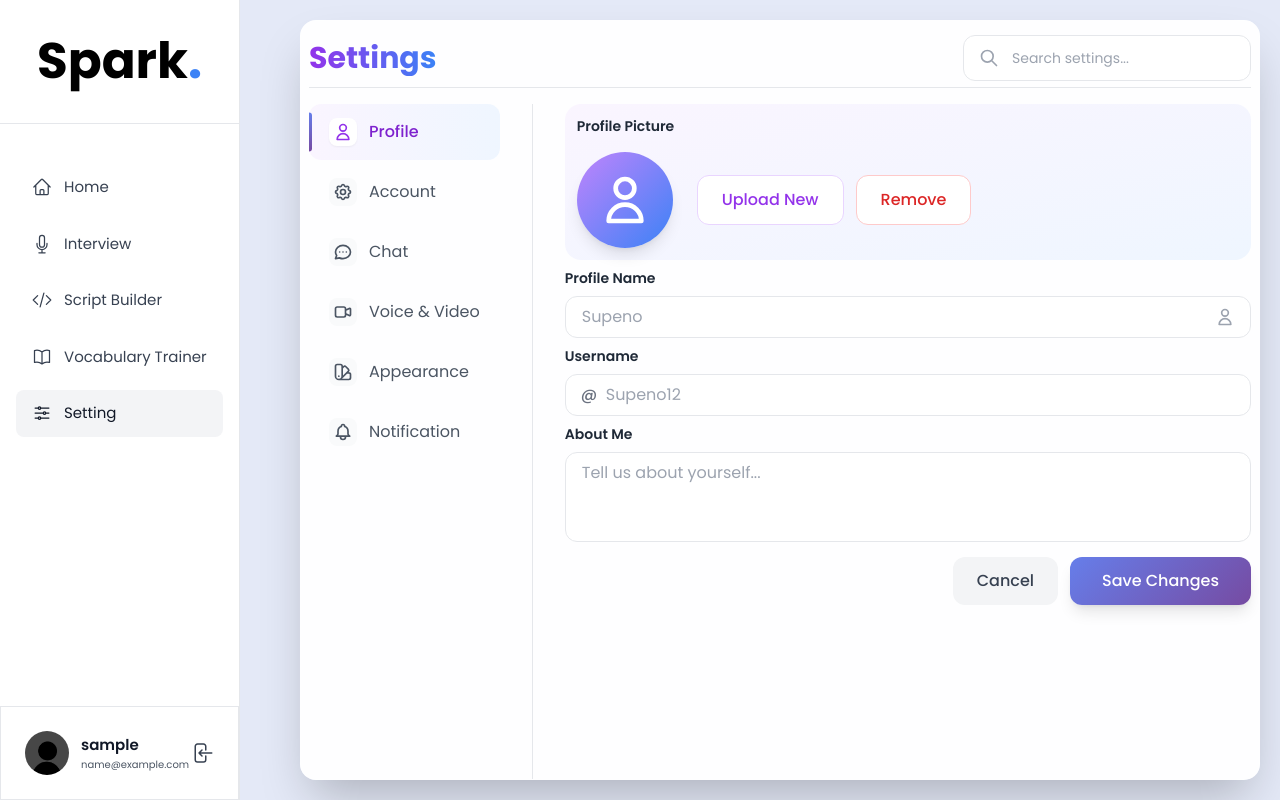
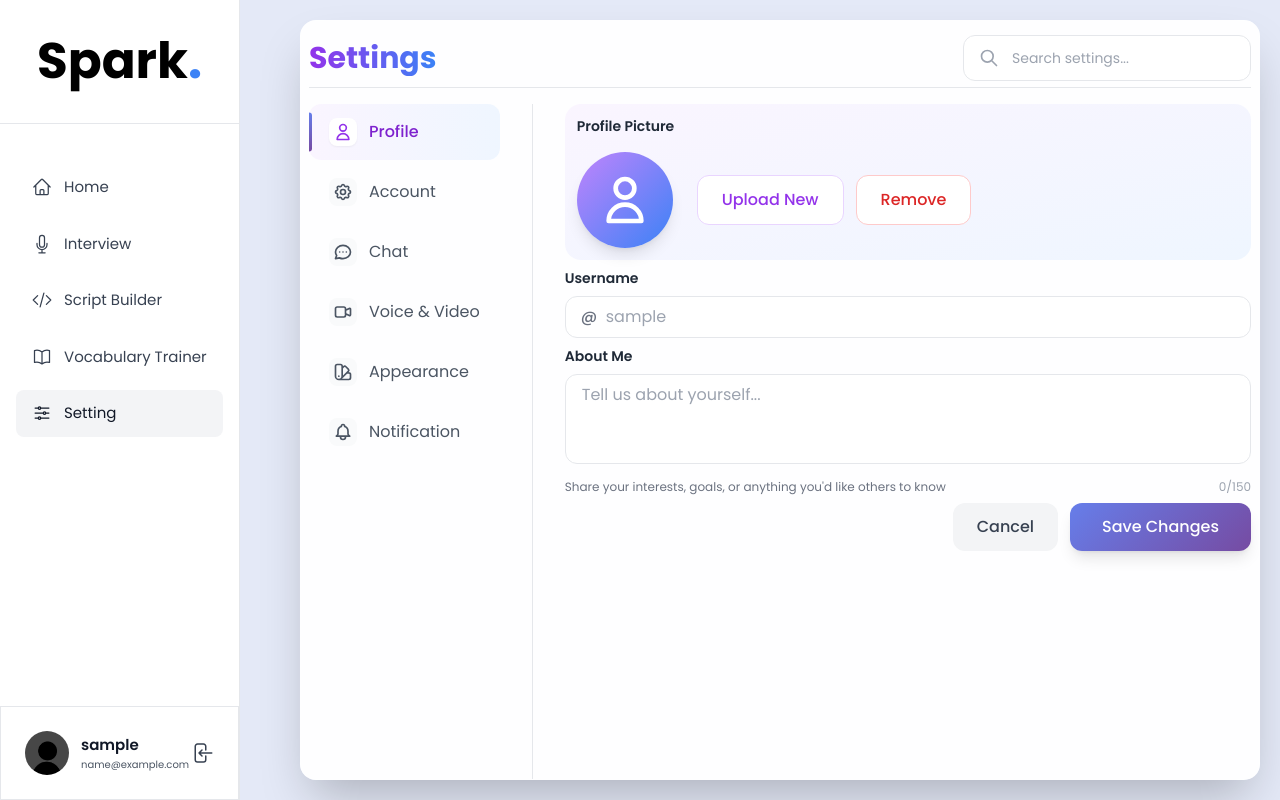
Before and after one commit to Ouxvre/Spark, a PHP site: page /views/setting.php in a window 1280 px wide. Run offline with PHP 8.4, Linux system fonts and the light colour scheme; the visitor is signed in with stand-in values (Sample User, id 1); some libraries are stand-ins or nearby versions.

Commit message:
perbaikan sedikit di setting.php

```diff
--- a/frontend/public/views/setting.php
+++ b/frontend/public/views/setting.php
@@ -1,5 +1,14 @@
 <?php
 include(__DIR__ . '/../../../backend/include/check_login.php');
+include(__DIR__ . '../../../../config/konfig.php');
+
+$userId = $_SESSION['user_id'];
+$stmt = $conn->prepare("SELECT username, bio, avatar_url FROM users WHERE id = ?");
+$stmt->bind_param("i", $userId);
+$stmt->execute();
+$result = $stmt->get_result();
+$user = $result->fetch_assoc();
+$stmt->close();
 
 $current_page = basename($_SERVER['PHP_SELF']);
 ?>
@@ -182,61 +191,135 @@ $current_page = basename($_SERVER['PHP_SELF']);
 
                 <!-- Right content -->
                 <section class="flex-1">
-                    <form action="#" method="POST" class="space-y-2">
+                    <form action="../../../backend/models/update_profil.php" enctype="multipart/form-data" method="POST" class="space-y-2">
                         <!-- Profile Picture -->
                         <div class="bg-gradient-to-br from-purple-50 to-blue-50 rounded-2xl p-3">
                             <label class="block text-sm font-semibold text-gray-800 mb-4 z-100">Profile Picture</label>
                             <div class="flex flex-col sm:flex-row items-center gap-6">
-                                <div class="profile-avatar w-24 h-24 rounded-full bg-gradient-to-br from-purple-400 to-blue-500 flex items-center justify-center text-white shadow-lg relative z-0">
-                                    <svg xmlns="http://www.w3.org/2000/svg" class="w-14 h-14" fill="none" viewBox="0 0 24 24" stroke="currentColor">
-                                        <path stroke-linecap="round" stroke-linejoin="round" stroke-width="2" d="M16 7a4 4 0 11-8 0 4 4 0 018 0zM12 14a7 7 0 00-7 7h14a7 7 0 00-7-7z" />
-                                    </svg>
+                                <!-- Avatar -->
+                                <div class="profile-avatar w-24 h-24 rounded-full bg-gradient-to-br from-purple-400 to-blue-500 flex items-center justify-center text-white shadow-lg relative z-0 overflow-hidden">
+                                    <?php if (!empty($user['avatar_url']) && file_exists(__DIR__ . '/../../../uploads/avatars/' . $user['avatar_url'])): ?>
+                                        <img id="avatarPreview" src="<?php echo '../../../uploads/avatars/' . htmlspecialchars($user['avatar_url']); ?>"
+                                            alt="Avatar" class="w-full h-full object-cover rounded-full">
+                                    <?php else: ?>
+                                        <svg id="defaultAvatar" xmlns="http://www.w3.org/2000/svg" class="w-14 h-14" fill="none" viewBox="0 0 24 24" stroke="currentColor">
+                                            <path stroke-linecap="round" stroke-linejoin="round" stroke-width="2"
+                                                d="M16 7a4 4 0 11-8 0 4 4 0 018 0zM12 14a7 7 0 00-7 7h14a7 7 0 00-7-7z" />
+                                        </svg>
+                                    <?php endif; ?>
                                 </div>
+
+                                <!-- Buttons -->
                                 <div class="flex flex-col sm:flex-row gap-3">
-                                    <button type="button" class="px-6 py-3 bg-white text-purple-600 rounded-xl font-medium hover:shadow-lg transition border border-purple-200 hover:bg-purple-50">
+                                    <!-- Upload Button (trigger input file) -->
+                                    <button type="button" id="uploadBtn" class="px-6 py-3 bg-white text-purple-600 rounded-xl font-medium hover:shadow-lg transition border border-purple-200 hover:bg-purple-50">
                                         Upload New
                                     </button>
-                                    <button type="button" class="px-6 py-3 bg-white text-red-600 rounded-xl font-medium hover:shadow-lg transition border border-red-200 hover:bg-red-50">
+
+                                    <!-- Remove Button -->
+                                    <button type="button" id="removeBtn" class="px-6 py-3 bg-white text-red-600 rounded-xl font-medium hover:shadow-lg transition border border-red-200 hover:bg-red-50">
                                         Remove
                                     </button>
                                 </div>
+
+                                <!-- Hidden Input for File -->
+                                <input type="file" name="avatar" id="avatarInput" accept="image/*" class="hidden" />
+                                <input type="hidden" name="remove_avatar" id="removeAvatar" value="0" />
                             </div>
-                            <!-- <p class="text-xs text-gray-500 mt-4">Recommended: Square image, at least 400x400px</p> -->
                         </div>
 
-                        <!-- Profile Name -->
-                        <div>
-                            <label for="profileName" class="block text-sm font-semibold text-gray-800 mb-2">Profile Name</label>
-                            <div class="relative">
-                                <input id="profileName" name="profileName" type="text" placeholder="Supeno"
-                                    class="input-field w-full px-4 py-2 border border-gray-200 rounded-xl focus:outline-none focus:ring-2 focus:ring-purple-500 focus:border-transparent" />
-                                <svg xmlns="http://www.w3.org/2000/svg" class="h-5 w-5 absolute right-4 top-1/2 -translate-y-1/2 text-gray-400" fill="none" viewBox="0 0 24 24" stroke="currentColor">
-                                    <path stroke-linecap="round" stroke-linejoin="round" stroke-width="2" d="M16 7a4 4 0 11-8 0 4 4 0 018 0zM12 14a7 7 0 00-7 7h14a7 7 0 00-7-7z" />
-                                </svg>
-                            </div>
-                        </div>
+                        <script>
+                            const uploadBtn = document.getElementById('uploadBtn');
+                            const removeBtn = document.getElementById('removeBtn');
+                            const fileInput = document.getElementById('avatarInput');
+                            const avatarPreview = document.getElementById('avatarPreview');
+                            const defaultAvatar = document.getElementById('defaultAvatar');
+
+                            // Klik tombol → buka file picker
+                            uploadBtn.addEventListener('click', () => fileInput.click());
+
+                            // Preview gambar sebelum submit
+                            fileInput.addEventListener('change', function(event) {
+                                const file = event.target.files[0];
+                                if (file) {
+                                    const reader = new FileReader();
+                                    reader.onload = function(e) {
+                                        if (defaultAvatar) defaultAvatar.style.display = 'none';
+                                        if (avatarPreview) {
+                                            avatarPreview.src = e.target.result;
+                                            avatarPreview.style.display = 'block';
+                                        } else {
+                                            const img = document.createElement('img');
+                                            img.src = e.target.result;
+                                            img.className = "w-full h-full object-cover rounded-full";
+                                            img.id = "avatarPreview";
+                                            document.querySelector('.profile-avatar').appendChild(img);
+                                        }
+                                    };
+                                    reader.readAsDataURL(file);
+                                }
+                            });
+
+                            // Remove avatar → reset ke default
+                            removeBtn.addEventListener('click', () => {
+                                if (avatarPreview) avatarPreview.remove();
+                                if (defaultAvatar) defaultAvatar.style.display = 'block';
+                                fileInput.value = ''; // kosongkan file input
+                                document.getElementById('removeAvatar').value = '1'; // tandai untuk backend
+                            });
+                        </script>
+
 
                         <!-- Username -->
                         <div>
                             <label for="username" class="block text-sm font-semibold text-gray-800 mb-2">Username</label>
                             <div class="relative">
-                                <span class="absolute left-4 top-1/2 -translate-y-1/2 text-gray-500 font-medium">@</span>
-                                <input id="username" name="username" type="text" placeholder="Supeno12"
+                                <span class="absolute left-4 top-1/2 -translate-y-1/2 text-gray-500 font-medium pointer-events-none">@</span>
+                                <input
+                                    id="username"
+                                    name="username"
+                                    type="text"
+                                    placeholder="<?php echo htmlspecialchars($username); ?>"
                                     class="input-field w-full pl-10 pr-4 py-2 border border-gray-200 rounded-xl focus:outline-none focus:ring-2 focus:ring-purple-500 focus:border-transparent" />
                             </div>
-                            <!-- <p class="text-xs text-gray-500 mt-2">Your unique identifier across the platform</p> -->
                         </div>
 
                         <!-- About Me -->
                         <div>
                             <label for="aboutMe" class="block text-sm font-semibold text-gray-800 mb-2">About Me</label>
-                            <textarea id="aboutMe" name="aboutMe" rows="3" placeholder="Tell us about yourself..."
+                            <textarea
+                                id="aboutMe"
+                                name="aboutMe"
+                                rows="3"
+                                maxlength="150"
+                                placeholder="Tell us about yourself..."
                                 class="input-field w-full px-4 py-2 border border-gray-200 rounded-xl focus:outline-none focus:ring-2 focus:ring-purple-500 focus:border-transparent resize-none"></textarea>
-                            <!-- <div class="flex justify-between items-center mt-2"> -->
-                            <!-- <p class="text-xs text-gray-500">Share your interests, goals, or anything you'd like others to know</p> -->
-                            <!-- <span class="text-xs text-gray-400">0/500</span> -->
-                            <!-- </div> -->
+
+                            <div class="flex justify-between items-center mt-2">
+                                <p class="text-xs text-gray-500">Share your interests, goals, or anything you'd like others to know</p>
+                                <span id="charCount" class="text-xs text-gray-400">0/150</span>
+                            </div>
                         </div>
+
+                        <script>
+                            const textarea = document.getElementById('aboutMe');
+                            const counter = document.getElementById('charCount');
+                            const max = 150;
+
+                            textarea.addEventListener('input', () => {
+                                const length = textarea.value.length;
+                                counter.textContent = `${length}/${max}`;
+
+                                if (length >= max) {
+                                    counter.classList.remove('text-gray-400');
+                                    counter.classList.add('text-red-500');
+                                } else {
+                                    counter.classList.remove('text-red-500');
+                                    counter.classList.add('text-gray-400');
+                                }
+                            });
+                        </script>
+
 
                         <!-- Save Button -->
                         <div class="flex justify-end gap-3">
```
Also changed, not shown: backend/models/update_profil.php (added, +79 -0 lines).
